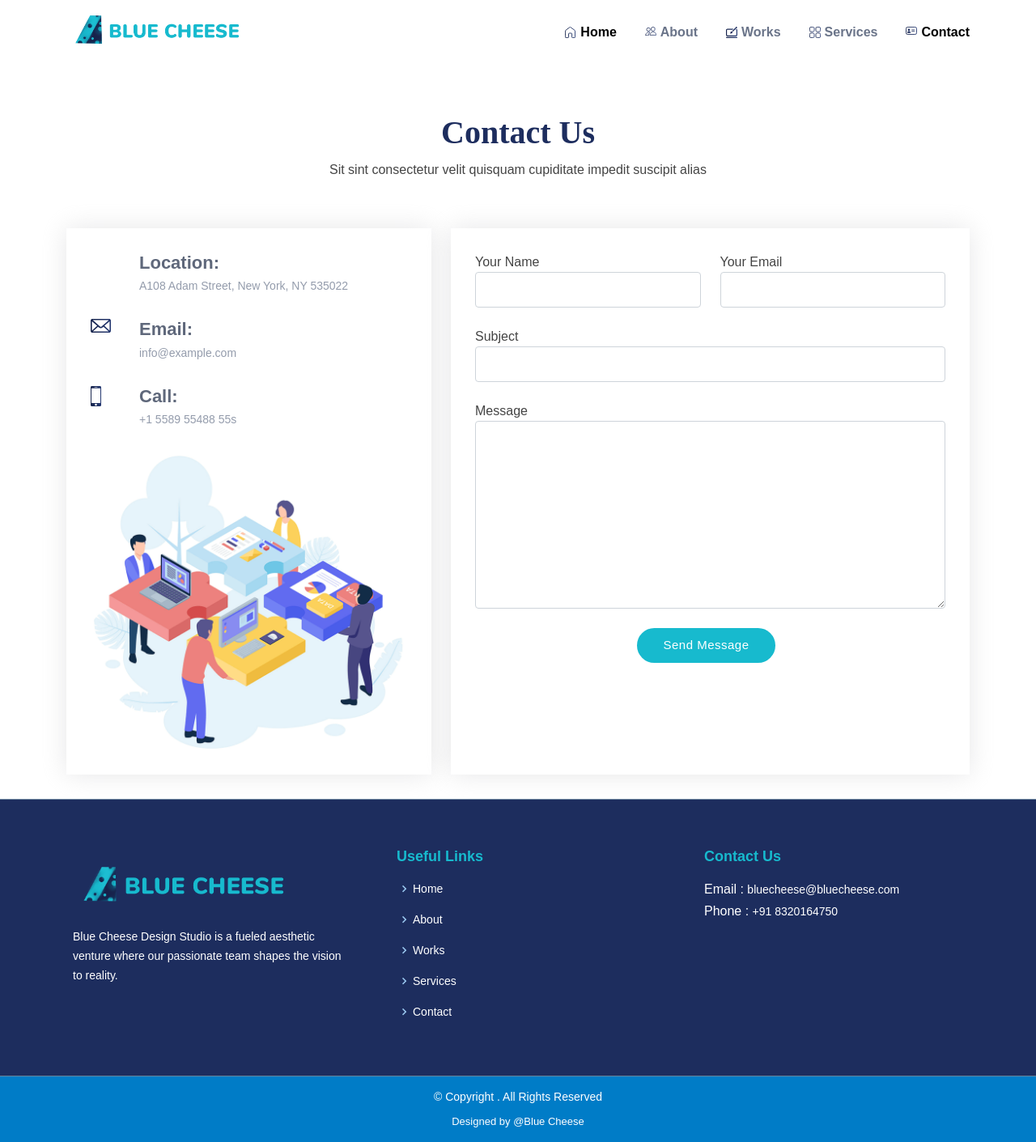
After one commit to RoshaniSitlani05/blue-cheese, a PHP site: page /contact.html in a window 1280 px wide. The commit adds this page. Shown: the whole page at 81% size. Run offline with PHP 8.4, Linux system fonts and the light colour scheme; some web fonts are replaced.

Commit message:
conatct on new page

```diff
--- a/assets/css/style.css
+++ b/assets/css/style.css
@@ -64,7 +64,7 @@ h1, h2, h3, h4, h5, h6 {
 # Header
 --------------------------------------------------------------*/
 #header {
-  background: #fff;
+  /*background: #fff;*/
   transition: all 0.5s;
   z-index: 997;
   /*padding: 20px 0;*/
@@ -76,6 +76,9 @@ h1, h2, h3, h4, h5, h6 {
 }
 
 #header .logo {
+  background: url("../img/background.png") top top no-repeat;
+  background-size: cover;
+
   font-size: 32px;
   margin: 0;
   padding: 0;
@@ -589,8 +592,14 @@ section {
 # Featured Services
 --------------------------------------------------------------*/
 .featured-services {
-    padding: 0;
-    background: url("../img/services/background.png");
+    padding: 100px 20px 60px 20px;
+    background: url("../img/background.png") center center no-repeat;
+    background-size: cover;
+    /*max-width: 100%*/
+    height: auto;
+    /*z-index: 1;*/
+    /*height: 520px;*/
+    /*position: relative;*/
 }
 
 .featured-services .section-title {
@@ -704,7 +713,7 @@ section {
 # Work Portfolio
 --------------------------------------------------------------*/
 .work-portfolio {
-    padding: 0;
+    padding: 60px 20px;
     background: url("../img/services/background.png");*/
 }
 
@@ -1210,7 +1219,7 @@ section {
 # Contact
 --------------------------------------------------------------*/
 .contact .section-title {
-    padding: 30px 0;
+    padding: 60px 20px;
     text-align: center!important;
     position: relative;
 }
@@ -1241,17 +1250,35 @@ section {
 }
 
 .contact .info i {
-  font-size: 20px;
-  color: #16df7e;
+  /*font-size: 10px;*/
+  /*color: #16df7e;*/
   float: left;
-  width: 44px;
-  height: 44px;
-  background: #fff;
+  width: 25px;
+  height: 25px;
+  /*background: #fff;*/
   display: flex;
-  justify-content: center;
+  /*justify-content: center;*/
   align-items: center;
-  border-radius: 50px;
+  /*border-radius: 50px;*/
   transition: all 0.3s ease-in-out;
+}
+
+.contact .info i.mail {
+    background: url("../img/mail1.svg");
+    background-repeat: no-repeat;
+}
+
+.contact .info i.mail:hover {
+    background: url("../img/mail2.svg");
+}
+
+.contact .info i.phone {
+    background: url("../img/phone1.svg");
+    background-repeat: no-repeat;
+}
+
+.contact .info i.phone:hover {
+    background: url("../img/phone2.svg");
 }
 
 .contact .info h4 {
@@ -1289,13 +1316,13 @@ section {
 }
 
 .contact .info .social-links a:hover {
-  background: #16df7e;
-  color: #fff;
+  /*background: #16df7e;*/
+  /*color: #fff;*/
 }
 
 .contact .info .email:hover i, .contact .info .address:hover i, .contact .info .phone:hover i {
-  background: #16df7e;
-  color: #fff;
+  /*background: #16df7e;*/
+  /*color: #fff;*/
 }
 
 .contact .php-email-form {
--- /dev/null
+++ b/contact.html
@@ -0,0 +1,197 @@
+<!DOCTYPE html>
+<html lang="en">
+
+<head>
+    <meta charset="utf-8">
+    <meta content="width=device-width, initial-scale=1.0" name="viewport">
+
+    <title>Blue Cheese</title>
+    <meta content="" name="description">
+    <meta content="" name="keywords">
+
+    <!-- Favicons -->
+    <link href="assets/img/logo-01.png" rel="icon">
+
+    <!-- Google Fonts -->
+    <link href="assets/css/font-awesome.min.css" rel="stylesheet">
+    <link href="assets/css/fonts.googleapis.css" rel="stylesheet">
+
+    <!-- Vendor CSS Files -->
+    <link href="assets/vendor/bootstrap/css/bootstrap.min.css" rel="stylesheet">
+    <link href="assets/vendor/bootstrap-icons/bootstrap-icons.css" rel="stylesheet">
+    <link href="assets/vendor/boxicons/css/boxicons.min.css" rel="stylesheet">
+    <link href="assets/vendor/glightbox/css/glightbox.min.css" rel="stylesheet">
+    <link href="assets/vendor/swiper/swiper-bundle.min.css" rel="stylesheet">
+
+    <!-- Template Main CSS File -->
+    <link href="assets/css/style.css" rel="stylesheet">
+
+</head>
+
+<body>
+  <!-- ======= Header ======= -->
+  <header id="header">
+    <div class="container d-flex align-items-center justify-content-between">
+       <a href="index.html" class="logo"><img src="assets/img/logo-01.png" alt="" class="img-fluid"></a>
+
+        <nav id="navbar" class="navbar">
+            <ul>
+                <li><a class="nav-link scrollto active" href="#hero"><i class="home"></i>Home</a></li>
+                <li><a class="nav-link scrollto" href="#about"><i class="about"></i>About</a></li>
+                <li><a class="nav-link scrollto" href="#work"><i class="work"></i>Works</a></li>
+                <li><a class="nav-link scrollto " href="#services"><i class="services"></i>Services</a></li>
+                <li><a class="nav-link scrollto" href="#contact"><i class="contact"></i>Contact</a></li>
+            </ul>
+
+            <i class="bi bi-list mobile-nav-toggle"></i>
+        </nav><!-- .navbar -->
+
+    </div>
+  </header><!-- End Header -->
+
+<main id="main">
+    <!-- ======= Contact Section ======= -->
+    <section id="contact" class="contact">
+      <div class="container">
+
+        <div class="section-title">
+            <!-- <span>Contact</span> -->
+            <div class="row">
+                <div class="col-lg-8 offset-lg-2">
+                    <h2>Contact Us</h2>
+                    <p>Sit sint consectetur velit quisquam cupiditate impedit suscipit alias</p>
+                </div>
+            </div>
+        </div>
+
+        <div class="row">
+          <div class="col-lg-5 d-flex align-items-stretch">
+            <div class="info">
+                <div class="address">
+                    <i class="home"></i>
+                    <h4>Location:</h4>
+                    <p>A108 Adam Street, New York, NY 535022</p>
+                </div>
+
+                <div class="email">
+                    <i class="mail"></i>
+                    <h4>Email:</h4>
+                    <p>info@example.com</p>
+                </div>
+
+                <div class="phone">
+                    <i class="phone"></i>
+                    <h4>Call:</h4>
+                    <p>+1 5589 55488 55s</p>
+                </div>
+                <img src="assets/img/hero-img.png" class="img-fluid animated" alt="">
+              <!-- <iframe src="https://www.google.com/maps/embed?pb=!1m14!1m8!1m3!1d12097.433213460943!2d-74.0062269!3d40.7101282!3m2!1i1024!2i768!4f13.1!3m3!1m2!1s0x0%3A0xb89d1fe6bc499443!2sDowntown+Conference+Center!5e0!3m2!1smk!2sbg!4v1539943755621" frameborder="0" style="border:0; width: 100%; height: 290px;" allowfullscreen></iframe> -->
+            </div>
+
+          </div>
+
+          <div class="col-lg-7 mt-5 mt-lg-0 d-flex align-items-stretch">
+            <form action="forms/contact.php" method="post" role="form" class="php-email-form">
+              <div class="row">
+                <div class="form-group col-md-6">
+                  <label for="name">Your Name</label>
+                  <input type="text" name="name" class="form-control" id="name" required>
+                </div>
+                <div class="form-group col-md-6 mt-3 mt-md-0">
+                  <label for="name">Your Email</label>
+                  <input type="email" class="form-control" name="email" id="email" required>
+                </div>
+              </div>
+              <div class="form-group mt-3">
+                <label for="name">Subject</label>
+                <input type="text" class="form-control" name="subject" id="subject" required>
+              </div>
+              <div class="form-group mt-3">
+                <label for="name">Message</label>
+                <textarea class="form-control" name="message" rows="10" required></textarea>
+              </div>
+              <div class="my-3">
+                <div class="loading">Loading</div>
+                <div class="error-message"></div>
+                <div class="sent-message">Your message has been sent. Thank you!</div>
+              </div>
+              <div class="text-center"><button type="submit">Send Message</button></div>
+            </form>
+          </div>
+
+        </div>
+
+      </div>
+    </section>
+    <!-- End Contact Section -->
+
+  </main>
+  <!-- End #main -->
+
+  <!-- ======= Footer ======= -->
+   <!-- ======= Footer ======= -->
+  <footer id="footer">
+    <div class="footer-top">
+      <div class="container">
+        <div class="row">
+
+          <div class="col-lg-4 col-md-6 footer-info">
+            <a href="index.html" class="logo"><img src="assets/img/logo-01.png" alt="" class="img-fluid" style="width: 80%"></a>
+            <p>
+              Blue Cheese Design Studio is a fueled aesthetic venture where our passionate team shapes the vision to reality.
+            </p>
+            <!-- <div class="social-links mt-3">
+              <a href="#" class="twitter"><i class="bx bxl-twitter"></i></a>
+              <a href="#" class="facebook"><i class="bx bxl-facebook"></i></a>
+              <a href="#" class="instagram"><i class="bx bxl-instagram"></i></a>
+              <a href="#" class="google-plus"><i class="bx bxl-skype"></i></a>
+              <a href="#" class="linkedin"><i class="bx bxl-linkedin"></i></a>
+            </div> -->
+          </div>
+
+          <div class="col-lg-4 col-md-6 footer-links">
+            <h4>Useful Links</h4>
+            <ul>
+              <li><i class="bx bx-chevron-right"></i> <a href="#hero">Home</a></li>
+              <li><i class="bx bx-chevron-right"></i> <a href="#about">About</a></li>
+              <li><i class="bx bx-chevron-right"></i> <a href="#work">Works</a></li>
+              <li><i class="bx bx-chevron-right"></i> <a href="#services">Services</a></li>
+              <li><i class="bx bx-chevron-right"></i> <a href="#contact">Contact</a></li>
+            </ul>
+          </div>
+
+          <div class="col-lg-4 col-md-6 footer-links">
+            <h4>Contact Us</h4>
+              <h6>Email : <span>bluecheese@bluecheese.com</span></h6>
+              <h6>Phone : <span>+91 8320164750</span></h6>
+          </div>
+        </div>
+      </div>
+    </div>
+
+    <div class="container">
+      <div class="copyright">
+        &copy; Copyright <strong><span></span></strong>. All Rights Reserved
+      </div>
+      <div class="credits">
+        Designed by<!--  Roshani Sitlani --> @Blue Cheese
+      </div>
+    </div>
+  </footer><!-- End Footer -->
+
+  <a href="#" class="back-to-top d-flex align-items-center justify-content-center"><i class="bi bi-arrow-up-short"></i></a>
+
+  <!-- Vendor JS Files -->
+  <script src="assets/vendor/bootstrap/js/bootstrap.bundle.min.js"></script>
+  <script src="assets/vendor/glightbox/js/glightbox.min.js"></script>
+  <script src="assets/vendor/isotope-layout/isotope.pkgd.min.js"></script>
+  <script src="assets/vendor/php-email-form/validate.js"></script>
+  <script src="assets/vendor/purecounter/purecounter.js"></script>
+  <script src="assets/vendor/swiper/swiper-bundle.min.js"></script>
+
+  <!-- Template Main JS File -->
+  <script src="assets/js/main.js"></script>
+
+</body>
+
+</html>
```
Also changed, not shown: index.html (+1 -76 lines), assets/img/background.png (renamed from assets/img/portfolio/background.png), assets/img/mail1.svg (added), assets/img/mail2.svg (added), assets/img/phone1.svg (added), assets/img/phone2.svg (added).
